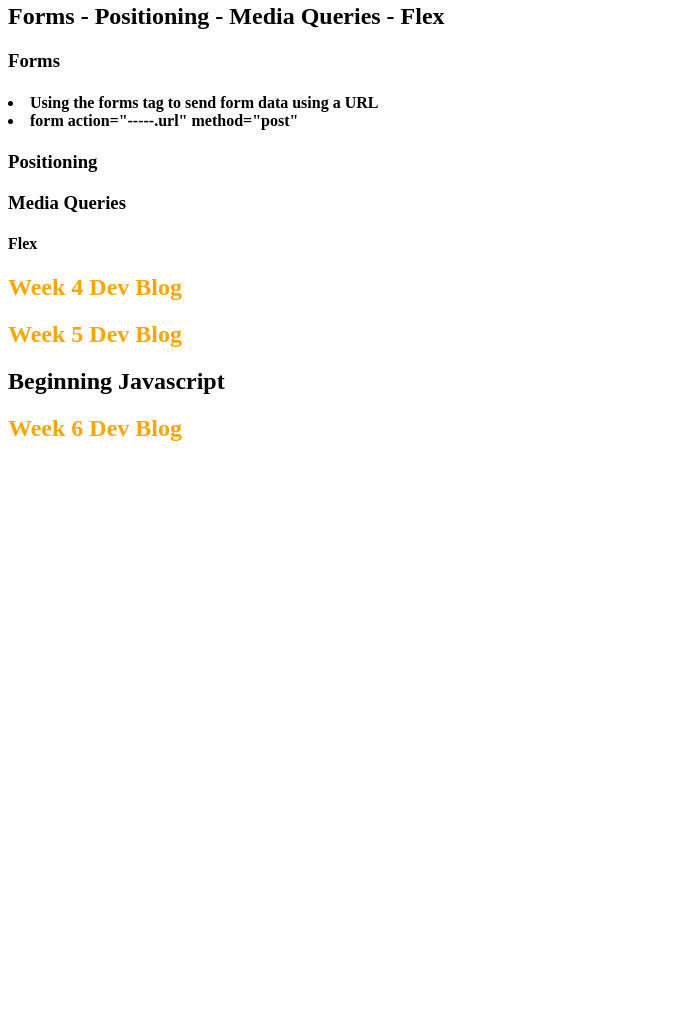
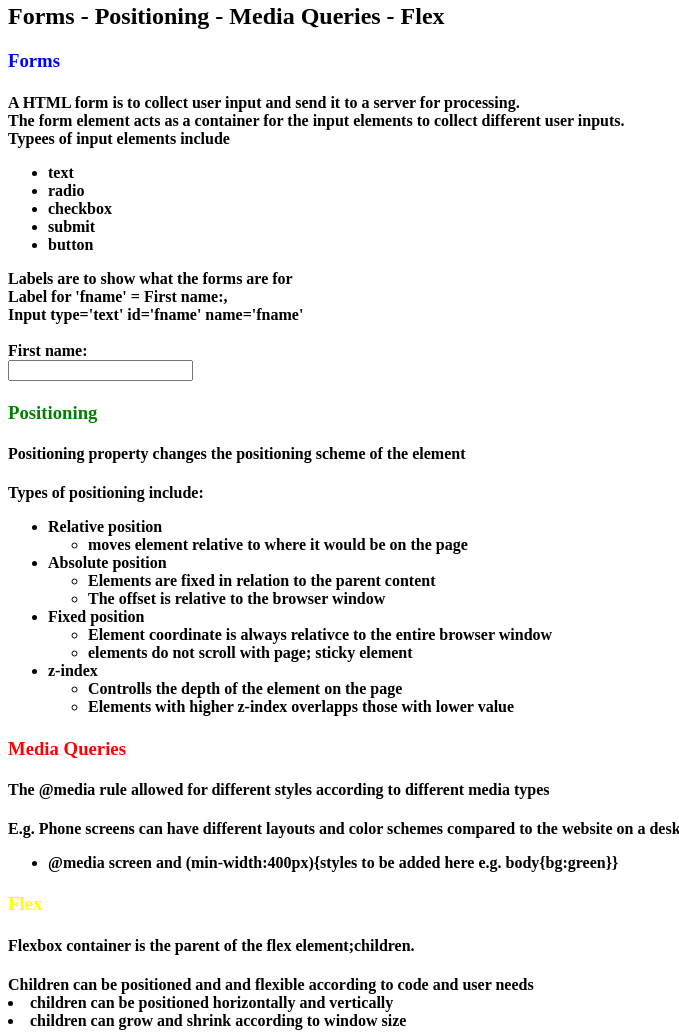
Before and after one commit to JaronLau/WebDevBlog, a plain HTML site: page IDWk02-S10256941-LauKengYongJaron-web-dev-blog.html in a window 1280 px wide. Shown: the part 1285-2318 px from the top of the page, without its empty margins (0-679 px from the left). Before the commit the page ends 1747 px from the top, so only its background shows below. Drawn offline with Linux system fonts and the light colour scheme.

Commit message:
Week3, images folder

```diff
--- a/IDWk02-S10256941-LauKengYongJaron-web-dev-blog.html
+++ b/IDWk02-S10256941-LauKengYongJaron-web-dev-blog.html
@@ -89,22 +89,71 @@
             <h2>
                 Forms - Positioning - Media Queries - Flex
             </h2>
-            <h3>
+
+            <h3 style="color:blue">
                 Forms
-                <h4>
-                    <li>Using the forms tag to send form data using a URL</li>
-                    <li>form action="-----.url" method="post"</li>
-                </h4>
             </h3>
-            <h3>
+            <h4>
+                A HTML form is to collect user input and send it to a server for processing. <br>
+                The form element acts as a container for the input elements to collect different user inputs. <br>
+
+                Typees of input elements include
+                <ul>
+                    <li>text</li>
+                    <li>radio</li>
+                    <li>checkbox</li>
+                    <li>submit</li>
+                    <li>button</li>
+                </ul>
+
+                Labels are to show what the forms are for <br>
+                Label for 'fname' = First name:,<br>
+                Input type='text' id='fname' name='fname' <br><br>
+                <label for="fname">First name:</label><br>
+                <input type="text" id="fname" name="fname"><br>
+            </h4>
+
+            <h3 style="color:green">
                 Positioning
             </h3>
-            <h3>
+            <h4>
+                Positioning property changes the positioning scheme of the element
+            </h4>
+            <h4>Types of positioning include:
+                <ul>
+                    <li>Relative position</li>
+                        <ul><li>moves element relative to where it would be on the page</li></ul>
+                    <li>Absolute position</li>
+                        <ul><li>Elements are fixed in relation to the parent content</li></ul>
+                        <ul><li>The offset is relative to the browser window</li></ul>
+                    <li>Fixed position</li>
+                        <ul><li>Element coordinate is always relativce to the entire browser window</li></ul>
+                        <ul><li>elements do not scroll with page; sticky element</li></ul>
+                    <li>z-index</li>
+                        <ul><li>Controlls the depth of the element on the page</li></ul>
+                        <ul><li>Elements with higher z-index overlapps those with lower value</li></ul>
+                </ul>
+            </h4>
+
+            <h3 style="color:red">
                 Media Queries
             </h3>
+            <h4>The @media rule allowed for different styles according to different media types</h4>
+            <h4>E.g. Phone screens can have different layouts and color schemes compared to the website on a desktop.
+                <ul><li>@media screen and (min-width:400px){styles to be added here e.g. body{bg:green}}</li></ul>
+            </h4>
+
+
+            <h3 style="color:yellow">
+                Flex
+            </h3>
+            <h4>Flexbox container is the parent of the flex element;children.</h4>
             <h4>
-                Flex
+                Children can be positioned and and flexible according to code and user needs
+                <li>children can be positioned horizontally and vertically</li>
+                <li>children can grow and shrink according to window size</li>
             </h4>
+
         </article>
 
         <article>
@@ -119,8 +168,8 @@
             </h1>
             <h2>
                 Beginning Javascript
-
             </h2>
+                img
             <h3>
 
         </article>
```
Also changed, not shown: Images/JSQuiz-1.png (added), Images/JSQuiz-2.png (added), Images/JSQuiz-3.png (added), Images/JSQuiz-4.png (added), Images/JSQuiz-5.png (added).
